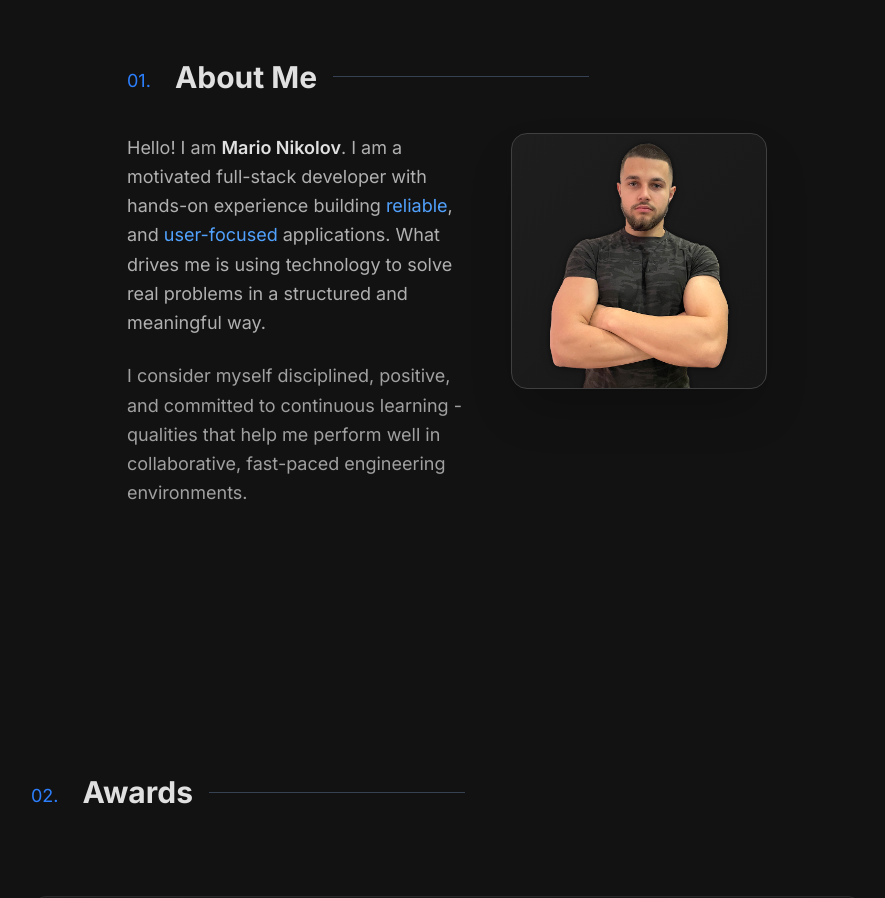
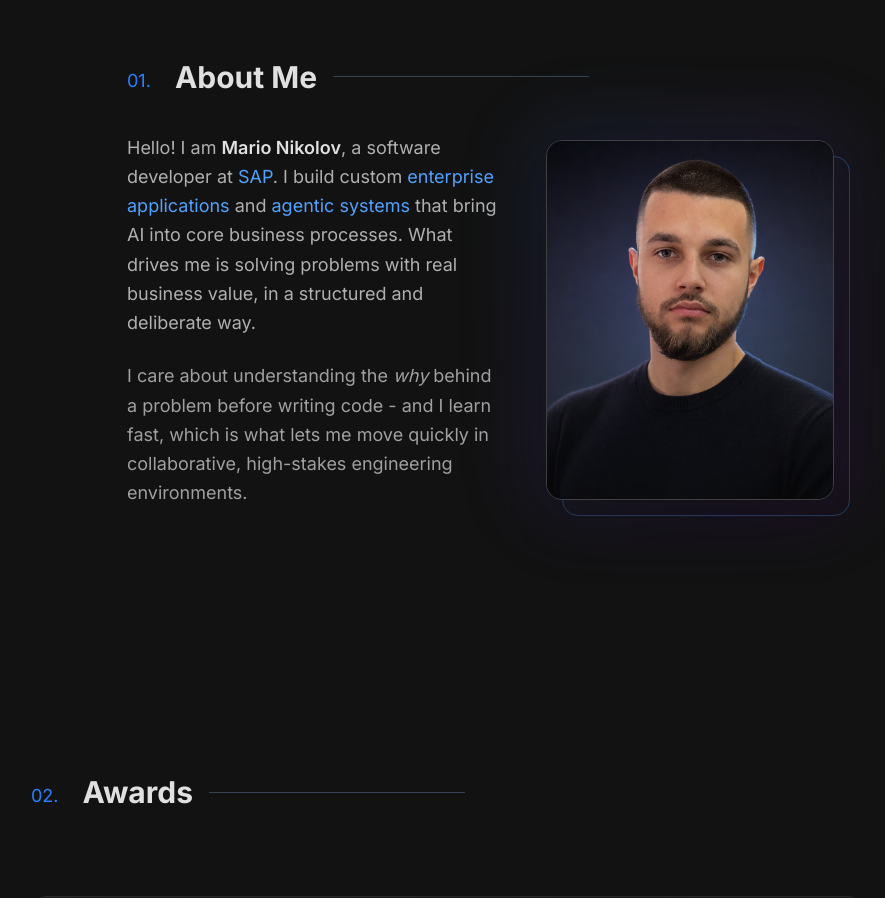
Before and after one commit to marionikolov17/new-portfolio, a Next.js app: page / in a window 1280 px wide. Shown: the part 920-1818 px from the top of the page, without its empty margins (193-1078 px from the left). Built offline with nearby package versions, Linux system fonts and the light colour scheme.

Commit message:
improve: about section: generate AI headshot and rewrite the paragraphs

```diff
--- a/src/components/about-section.tsx
+++ b/src/components/about-section.tsx
@@ -44,11 +44,11 @@ export default function AboutSection() {
           </motion.div>
 
           <motion.div
-            className="w-full flex flex-col-reverse md:flex-row gap-y-8 mt-8"
+            className="w-full flex flex-col-reverse md:flex-row md:items-center gap-y-10 md:gap-x-12 mt-8"
             variants={containerVariants}
           >
             <motion.div
-              className="grow shrink-0 max-w-full md:max-w-[60%] flex flex-col md:pe-12"
+              className="grow shrink-0 max-w-full md:max-w-[58%] flex flex-col"
               variants={itemVariants}
             >
               <motion.p
@@ -59,44 +59,55 @@ export default function AboutSection() {
                 <span className="text-primary-text-500 font-semibold">
                   Mario Nikolov
                 </span>
-                . I am a motivated full-stack developer with hands-on experience
-                building <span className="text-blue-400">reliable</span>, and{' '}
-                <span className="text-blue-400">user-focused</span>{' '}
-                applications. What drives me is using technology to solve real
-                problems in a structured and meaningful way.{' '}
+                , a software developer at{' '}
+                <span className="text-blue-400">SAP</span>. I build custom{' '}
+                <span className="text-blue-400">enterprise applications</span>{' '}
+                and <span className="text-blue-400">agentic systems</span> that
+                bring AI into core business processes. What drives me is solving
+                problems with real business value, in a structured and
+                deliberate way.
               </motion.p>
 
               <motion.p
                 className="text-secondary-text-700 mt-6 text-lg leading-relaxed text-justify sm:text-start"
                 variants={itemVariants}
               >
-                I consider myself disciplined, positive, and committed to
-                continuous learning - qualities that help me perform well in
-                collaborative, fast-paced engineering environments.
+                I care about understanding the <em>why</em> behind a problem
+                before writing code - and I learn fast, which is what lets me
+                move quickly in collaborative, high-stakes engineering
+                environments.
               </motion.p>
             </motion.div>
 
             <motion.div
-              className="grow shrink-0 relative flex justify-center md:justify-start"
+              className="grow shrink-0 relative flex justify-center md:justify-end"
               variants={itemVariants}
             >
               <motion.div
-                className="w-64 h-64 z-10 flex items-center justify-center overflow-hidden rounded-2xl relative bg-gradient-to-br from-background-300 to-background-400 shadow-2xl border border-border-600"
-                initial={{ opacity: 0, scale: 0.8 }}
+                className="group relative"
+                initial={{ opacity: 0, scale: 0.85 }}
                 whileInView={{ opacity: 1, scale: 1 }}
+                viewport={{ once: true }}
                 transition={{ duration: 0.8, ease: [0.25, 0.25, 0, 1] }}
-                whileHover={{
-                  scale: 1.05,
-                  transition: { duration: 0.3 },
-                }}
               >
-                <Image
-                  src="/images/mario-for-portfolio.png"
-                  alt="Mario Nikolov"
-                  width={256}
-                  height={256}
-                  className="w-full h-full object-contain filter drop-shadow-lg"
-                />
+                {/* Soft ambient glow */}
+                <div className="absolute -inset-4 bg-gradient-to-br from-blue-500/20 to-purple-600/20 blur-2xl rounded-3xl opacity-60 group-hover:opacity-90 transition-opacity duration-500" />
+
+                {/* Offset accent frame */}
+                <div className="absolute -bottom-4 -right-4 w-full h-full rounded-2xl border border-blue-400/30 hidden sm:block" />
+
+                {/* Portrait */}
+                <div className="relative z-10 w-60 sm:w-72 aspect-[4/5] overflow-hidden rounded-2xl bg-gradient-to-br from-background-300 to-background-400 shadow-2xl border border-border-600">
+                  <Image
+                    src="/images/mario-headshot-2026.png"
+                    alt="Mario Nikolov"
+                    width={576}
+                    height={720}
+                    className="w-full h-full object-cover object-top transition-transform duration-500 group-hover:scale-105"
+                  />
+                  {/* Subtle bottom fade to blend with theme */}
+                  <div className="absolute inset-0 bg-gradient-to-t from-background-500/40 to-transparent pointer-events-none" />
+                </div>
               </motion.div>
             </motion.div>
           </motion.div>
```
Also changed, not shown: public/images/mario-headshot-2026.png (added).
